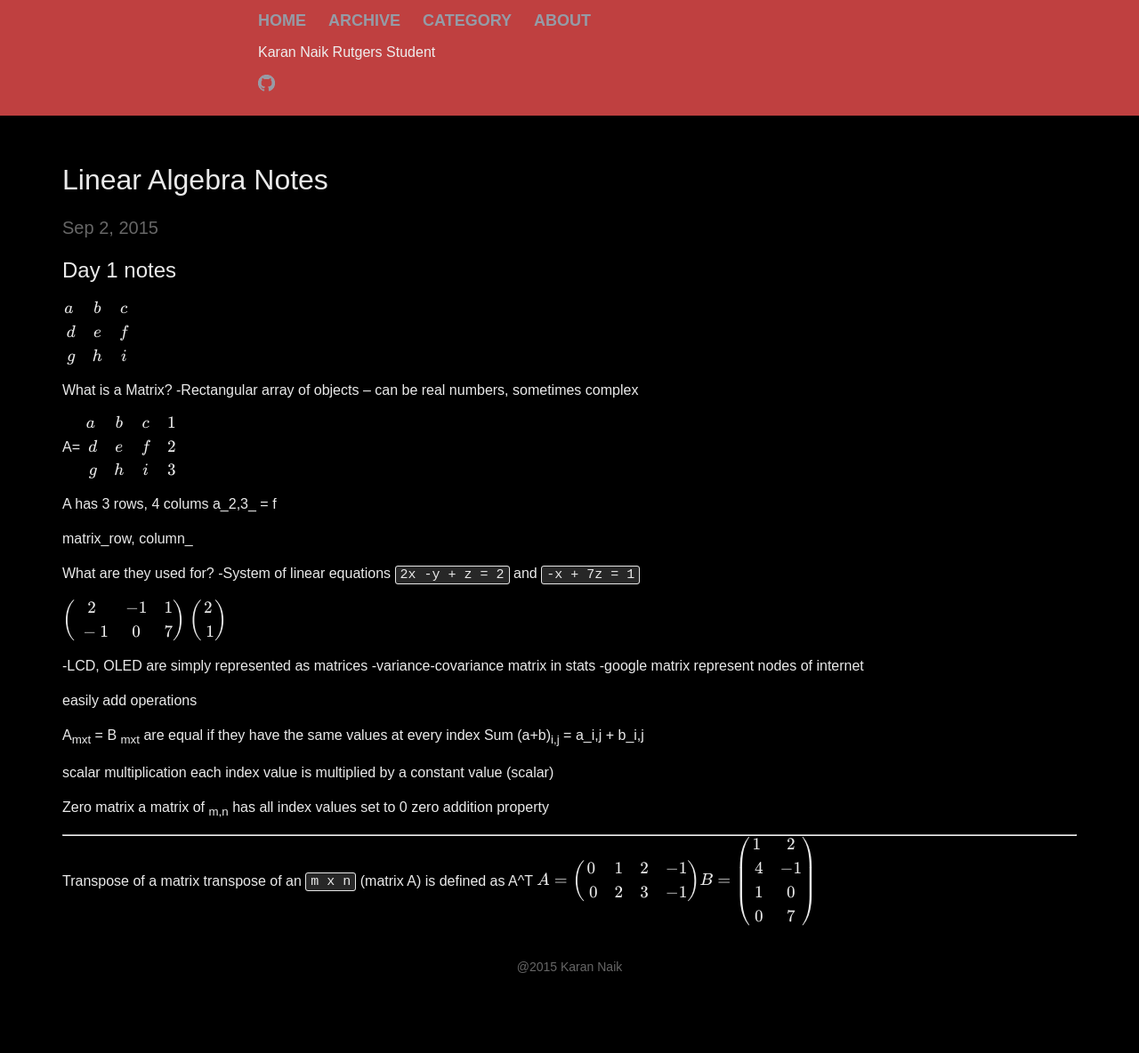
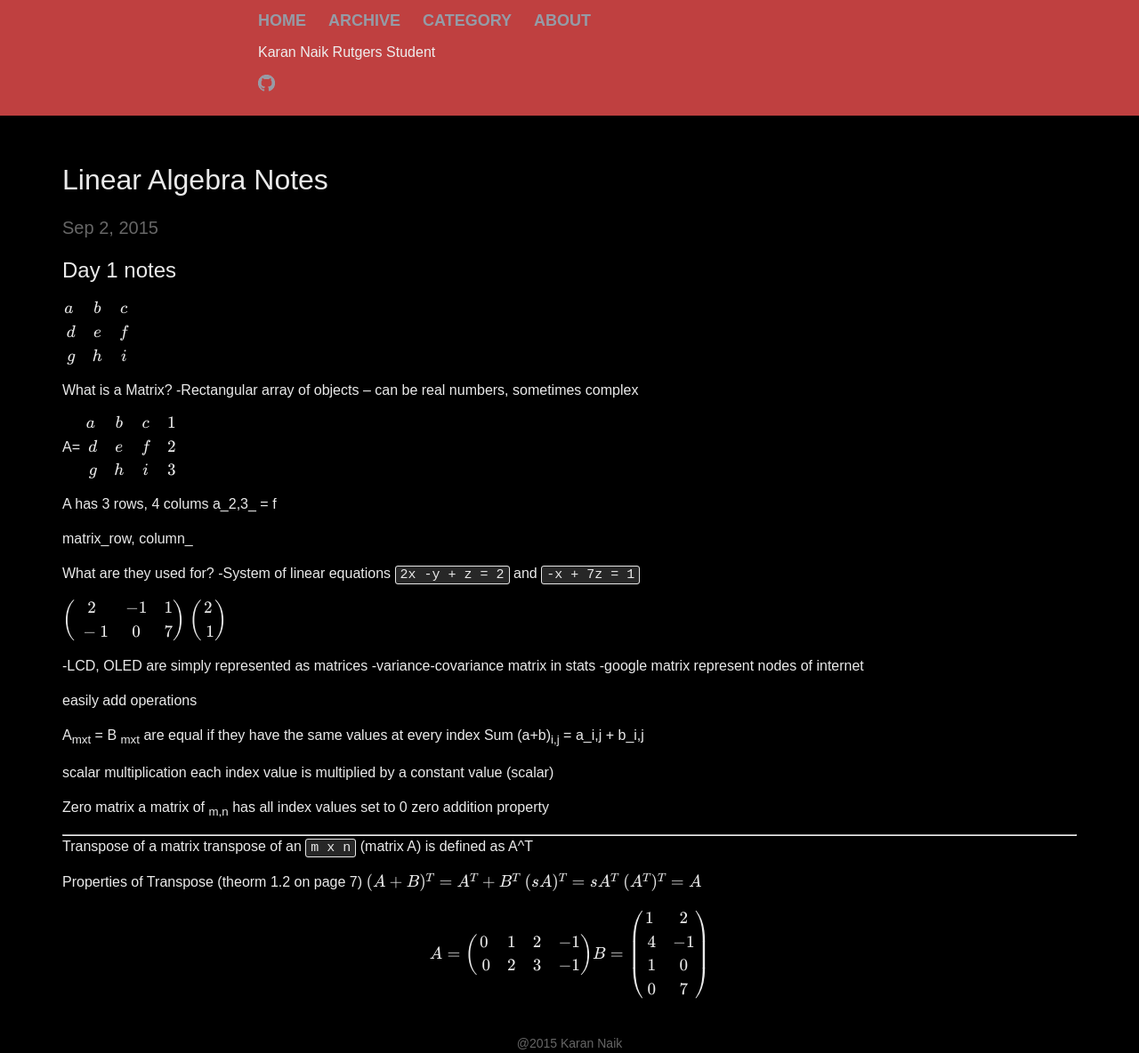
Before and after one commit to knaik/knaik.github.io, a Jekyll site: the page built from _posts/2015-09-02-linear-alg.markdown, in a window 1280 px wide. Shown: the whole page at 89% size. Built offline with Jekyll 4.4.1, drawn with Linux system fonts in a browser that asks for light colours; formulas are drawn with MathJax 3; before the commit the page ends 1098 px from its top, so only the background shows below that.

Commit message:
Transposing Continued

```diff
--- a/_posts/2015-09-02-linear-alg.markdown
+++ b/_posts/2015-09-02-linear-alg.markdown
@@ -46,6 +46,12 @@ zero addition property
 -----
 Transpose of a matrix
 transpose of an `m x n`  (matrix A) is defined as A^T
+
+Properties of Transpose (theorm 1.2 on page 7)
+$$ (A + B)^T = A^T + B^T \\\
+(sA)^T = s A^T\\\
+(A^T)^T = A$$
+
 $$
 	A =
 		\begin{pmatrix}
```
Also changed, not shown: 1 other file.
